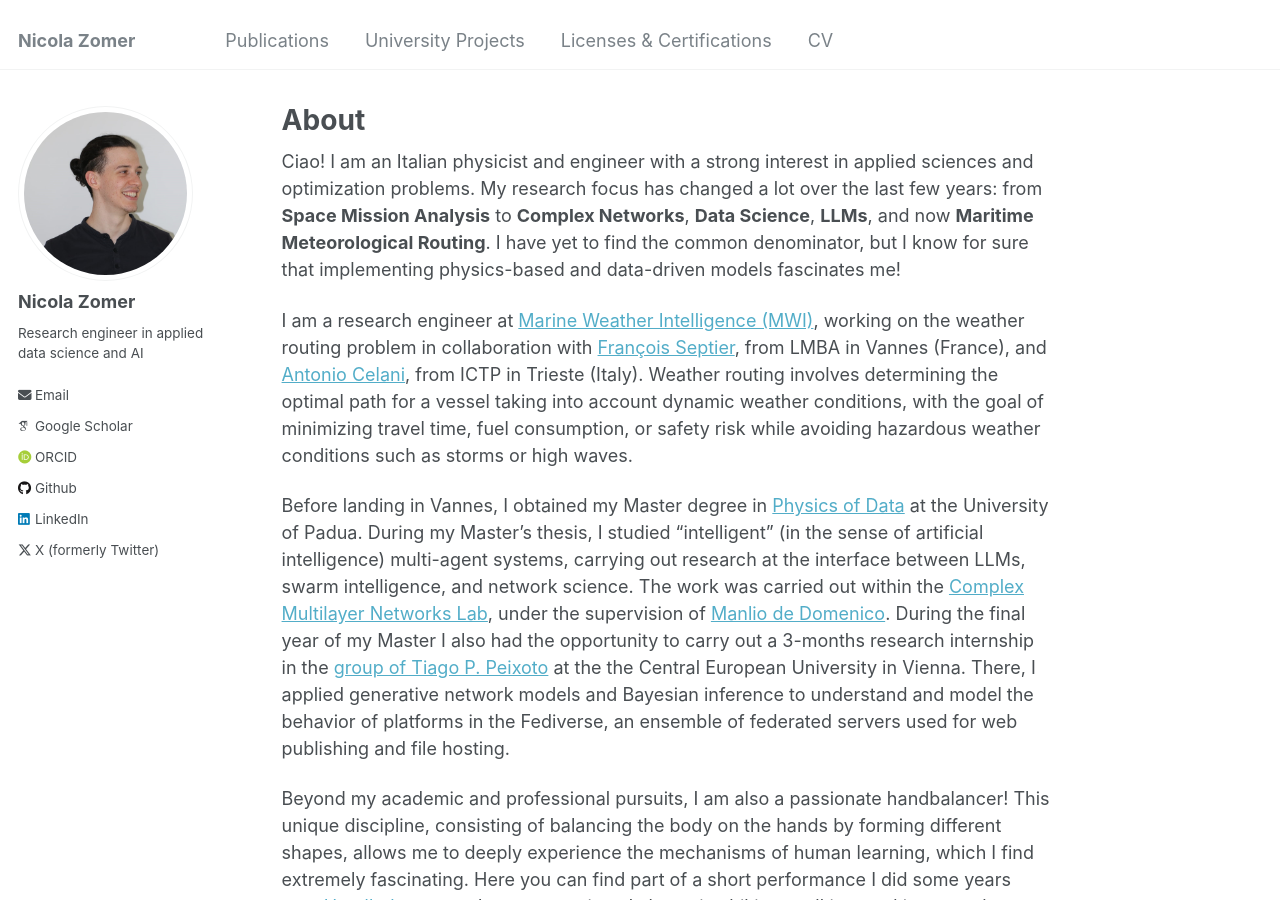
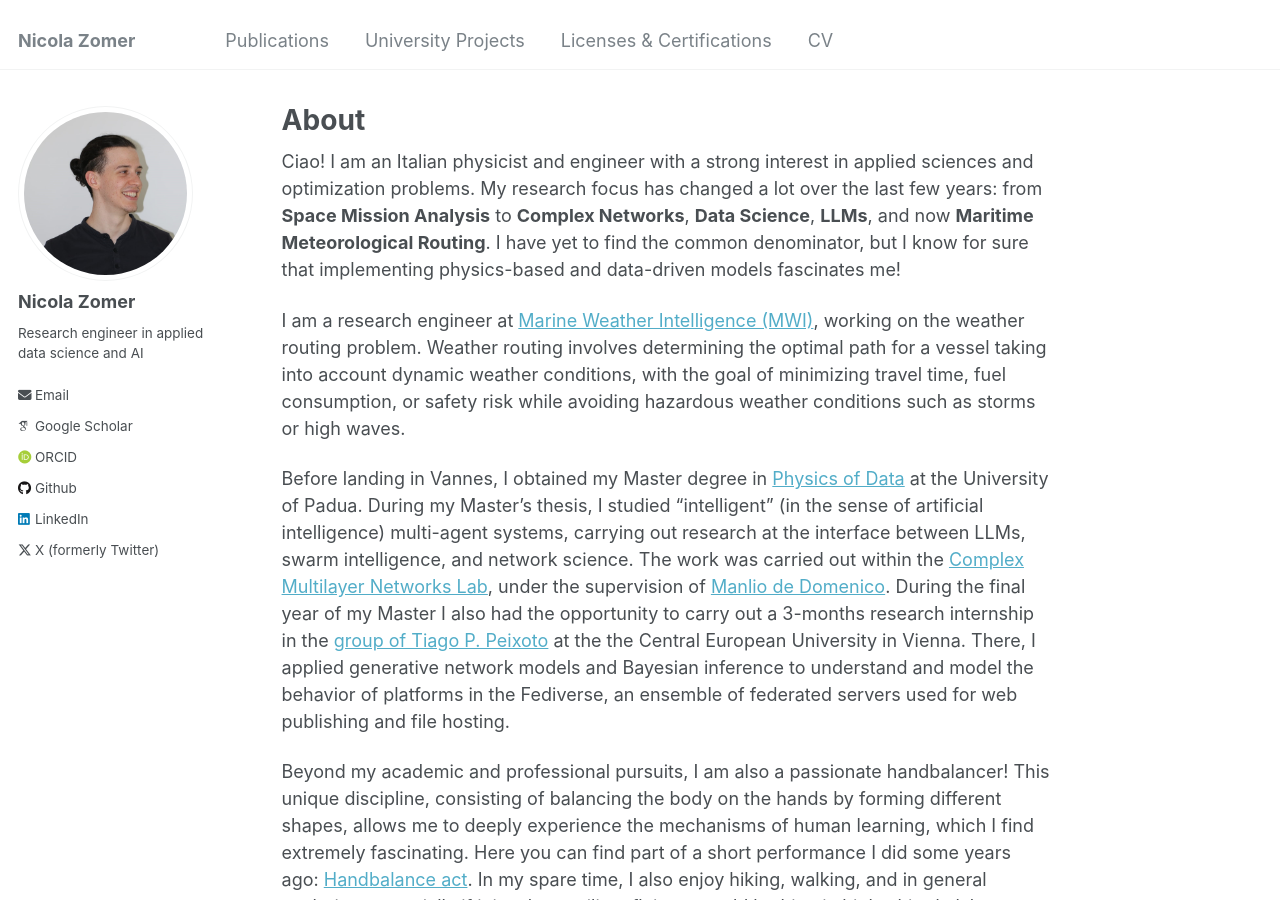
Before and after one commit to NicolaZomer/nicolazomer.github.io, a Jekyll site: the page built from _pages/about.md, in a window 1280 px wide and 900 px high. Built offline with Jekyll 4.4.1, drawn with Linux system fonts in a browser that asks for light colours; some web fonts are replaced.

Commit message:
updated bio

```diff
--- a/_pages/about.md
+++ b/_pages/about.md
@@ -9,7 +9,7 @@ redirect_from:
 
 Ciao! I am an Italian physicist and engineer with a strong interest in applied sciences and optimization problems. My research focus has changed a lot over the last few years: from **Space Mission Analysis** to **Complex Networks**, **Data Science**, **LLMs**, and now **Maritime Meteorological Routing**. I have yet to find the common denominator, but I know for sure that implementing physics-based and data-driven models fascinates me!
 
-I am a research engineer at <a href="https://marine-weather.com/" target="_blank">Marine Weather Intelligence (MWI)</a>, working on the weather routing problem in collaboration with <a href="http://web.univ-ubs.fr/lmba/septier/" target="_blank">François Septier</a>, from LMBA in Vannes (France), and <a href="https://www.ictp.it/member/antonio-celani#biography" target="_blank">Antonio Celani</a>, from ICTP in Trieste (Italy). Weather routing involves determining the optimal path for a vessel taking into account dynamic weather conditions, with the goal of minimizing travel time, fuel consumption, or safety risk while avoiding hazardous weather conditions such as storms or high waves.
+I am a research engineer at <a href="https://marine-weather.com/" target="_blank">Marine Weather Intelligence (MWI)</a>, working on the weather routing problem. Weather routing involves determining the optimal path for a vessel taking into account dynamic weather conditions, with the goal of minimizing travel time, fuel consumption, or safety risk while avoiding hazardous weather conditions such as storms or high waves.
 
 <!-- I am an incoming PhD student in Applied Data Science and AI at <a href="https://marine-weather.com/" target="_blank">Marine Weather Intelligence (MWI)</a> and the <a href="http://www.lmba-math.fr/" target="_blank">LMBA laboratory</a> in Vannes, France, as part of the <a href="https://www.anrt.asso.fr/fr/le-dispositif-cifre-7844" target="_blank">CIFRE program</a>. At LMBA I will be supervised by <a href="http://web.univ-ubs.fr/lmba/septier/" target="_blank">François Septier</a>. In addition, I will also be supervised by <a href="https://www.ictp.it/member/antonio-celani#biography" target="_blank">Antonio Celani</a>, from ICTP in Trieste, Italy. -->
 
```
